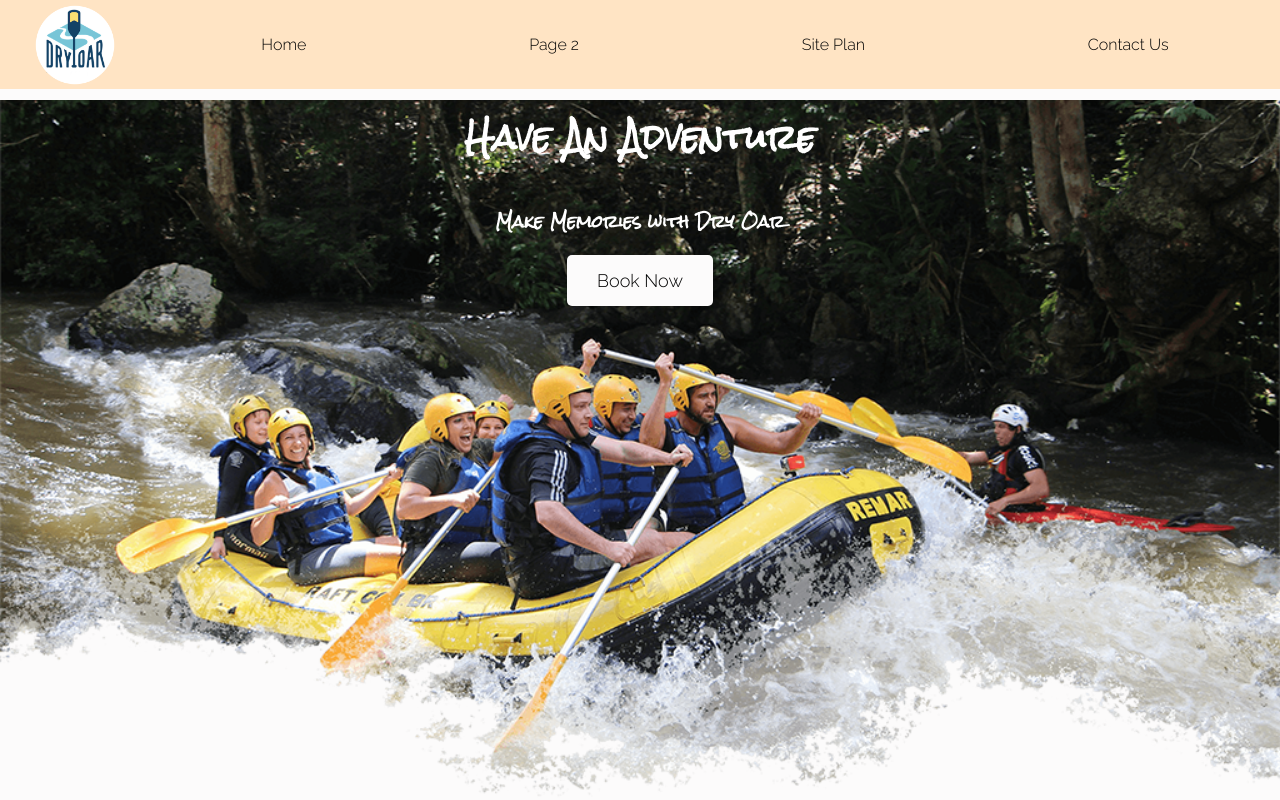
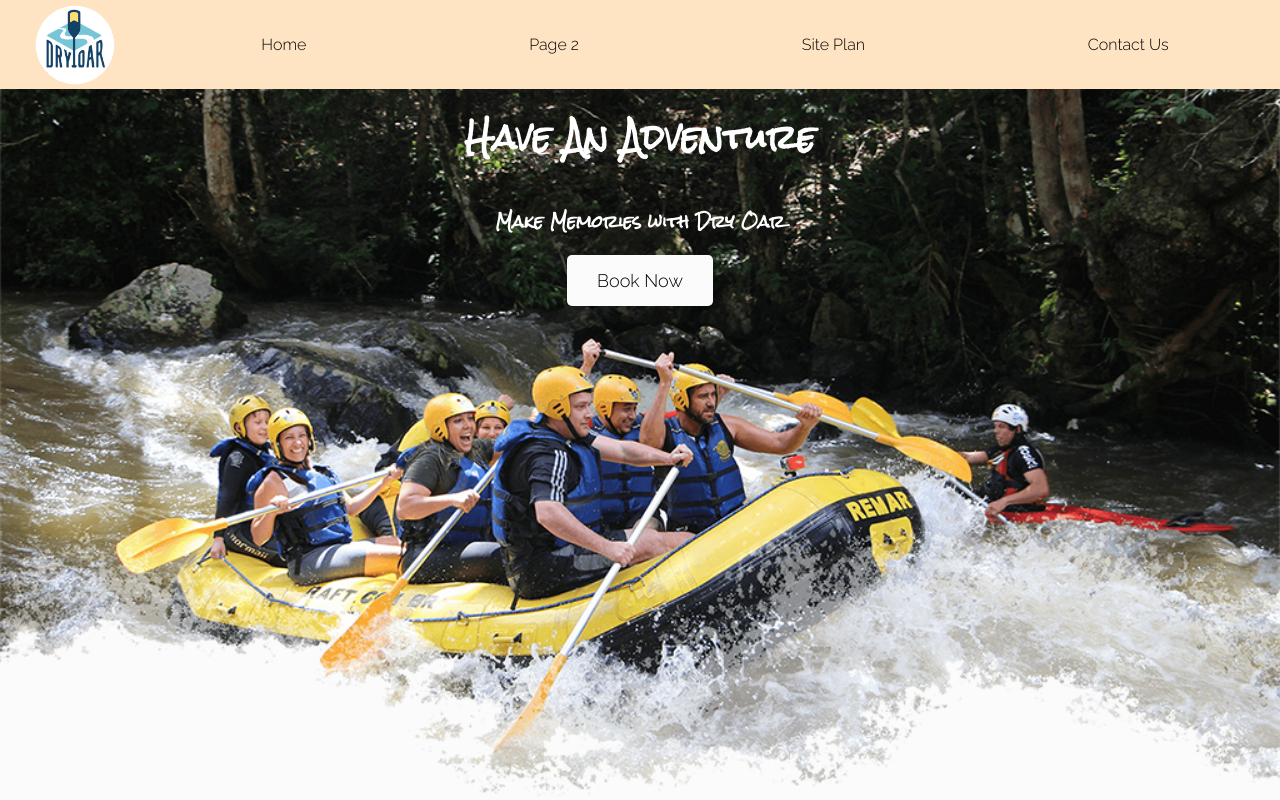
Before and after one commit to daynacarter/wdd130, a plain HTML site: page wwr/index.html in a window 1280 px wide. Shown: the top 800 px of the page. Drawn offline with Linux system fonts and the light colour scheme.

Commit message:
changes to index html

```diff
--- a/wwr/styles/style.css
+++ b/wwr/styles/style.css
@@ -16,8 +16,6 @@ a hover {
 }
 #content {
     max-width: 1600px;
-    height: 100px;
-    background-color:#fcfbfb;
     margin: 0 auto;
   }
   p {
```
